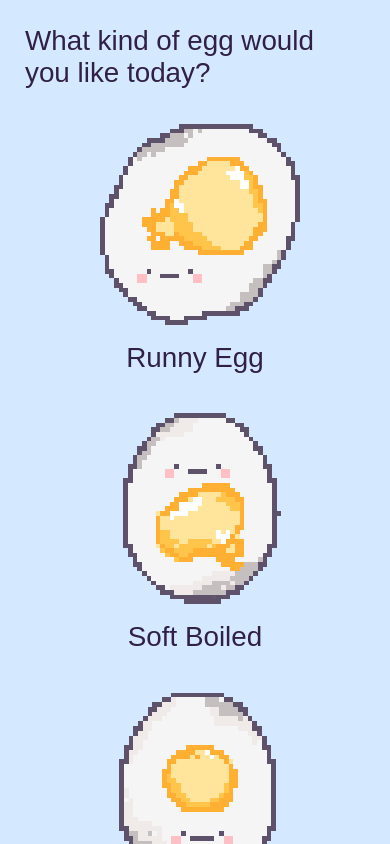
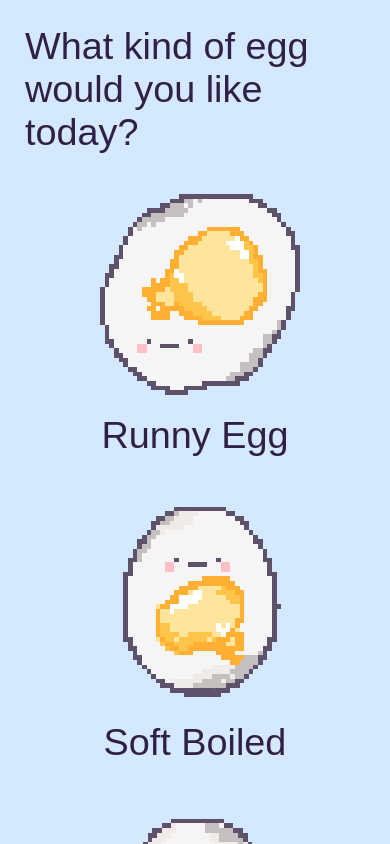
Before and after one commit to eemmalu/egg-timer, a React (Vite) app: page / in a window 390 px wide. Shown: the top 844 px of the page. Built offline with nearby package versions, Linux system fonts and the light colour scheme; a web font is replaced by a local one.

Commit message:
tidy up styling

```diff
--- a/index.html
+++ b/index.html
@@ -2,7 +2,6 @@
 <html lang="en">
   <head>
     <meta charset="UTF-8" />
-    <link rel="icon" type="image/svg+xml" href="/vite.svg" />
     <meta name="viewport" content="width=device-width, initial-scale=1.0" />
     <link rel="preconnect" href="https://fonts.googleapis.com">
   <link rel="preconnect" href="https://fonts.gstatic.com" crossorigin>
--- a/src/index.css
+++ b/src/index.css
@@ -6,6 +6,7 @@
   font-size: calc(20px + 2vw);
   color: #301f47;
   background-color: #d4e9ff;
+  overflow: hidden;
 }
 
 body {
@@ -64,9 +65,19 @@
 
 
 @media (max-width: 600px) {
+  * {
+    overflow: auto;
+    font-size: calc(30px + 2vw);
+  }
+
+  .home-body {
+    gap: 15px;
+  }
+
   .egg-container {
     flex-direction: column;
     align-items: center;
+    gap: 15px;
   }
 
   .egg-option {
```
Also changed, not shown: src/assets/Soft_boiled_Egg.png.
